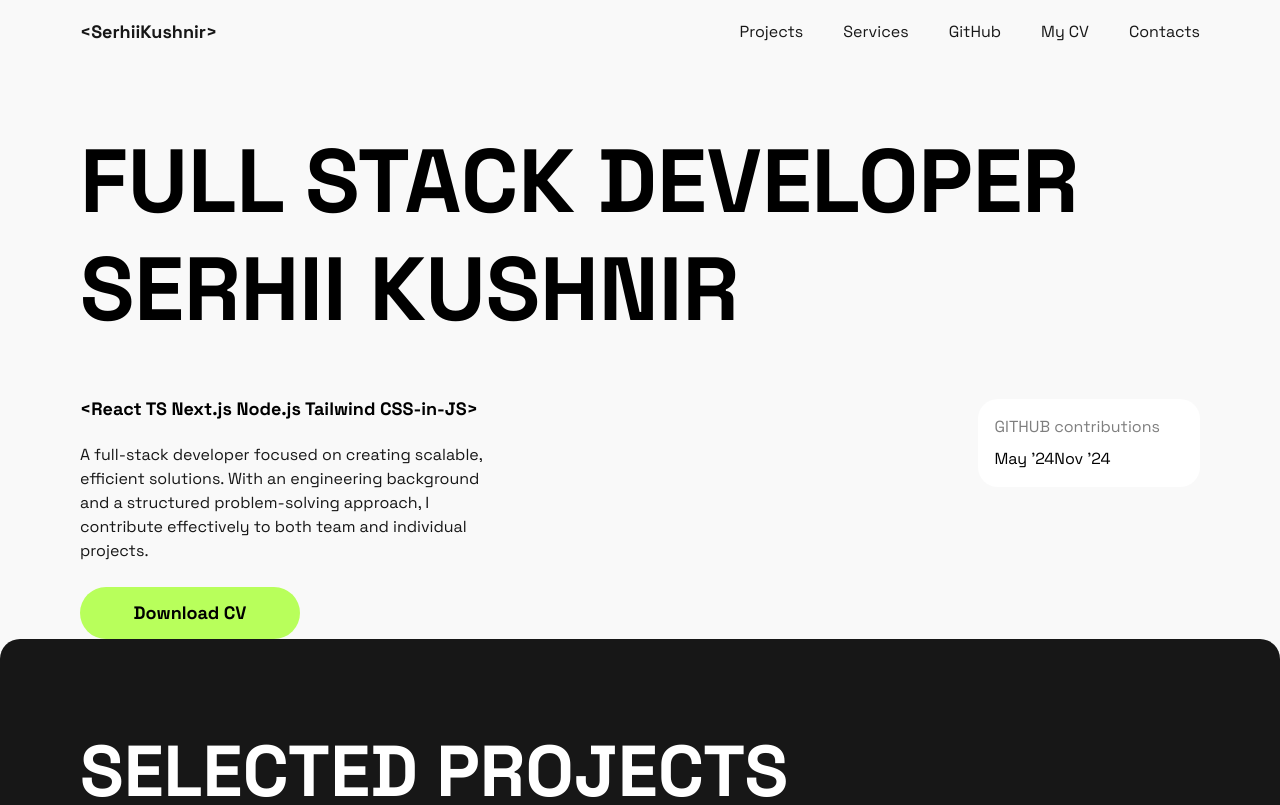
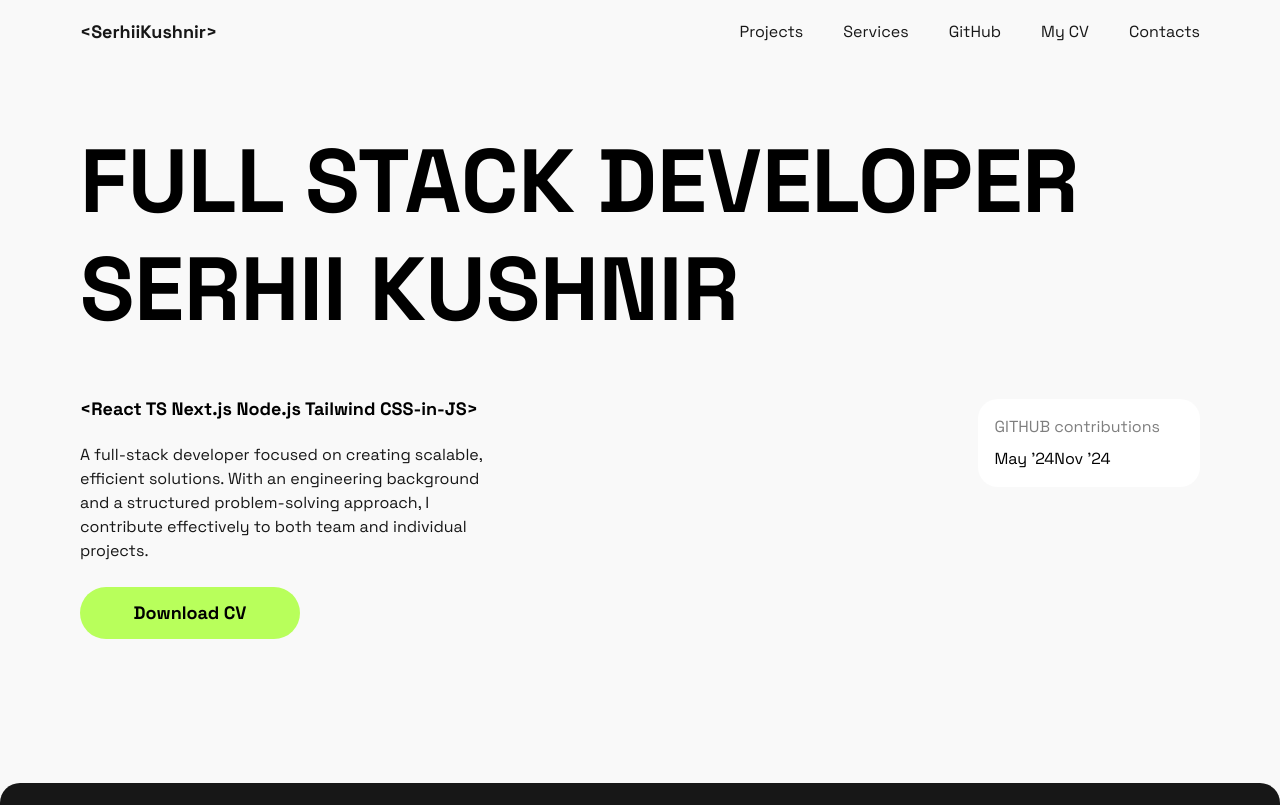
Before and after one commit to Sergiy5/kushnir_web-dev, a Next.js app: page / in a window 1280 px wide. Shown: the top 805 px of the page. Built offline with nearby package versions, Linux system fonts and the light colour scheme.

Commit message:
Remove trash from page and added sprite

```diff
--- a/src/app/page.tsx
+++ b/src/app/page.tsx
@@ -1,20 +1,9 @@
 import { Hero } from "./components/Hero";
 import { ProjectsList } from "./components/ProjectsList";
 
-// import Image from "next/image";
-{
-  /* <Image
-  className="dark:invert"
-  src=""
-  alt=""
-  width={180}
-  height={38}
-  priority
-/>; */
-}
 export default function Home() {
   return (
-    <div className="flex-col items-center justify-between gap-16 pt-16 pb-36">
+    <div className="flex flex-col items-center justify-between gap-[144px] pt-16 pb-36">
       <Hero />
       <ProjectsList />
     </div>
```
